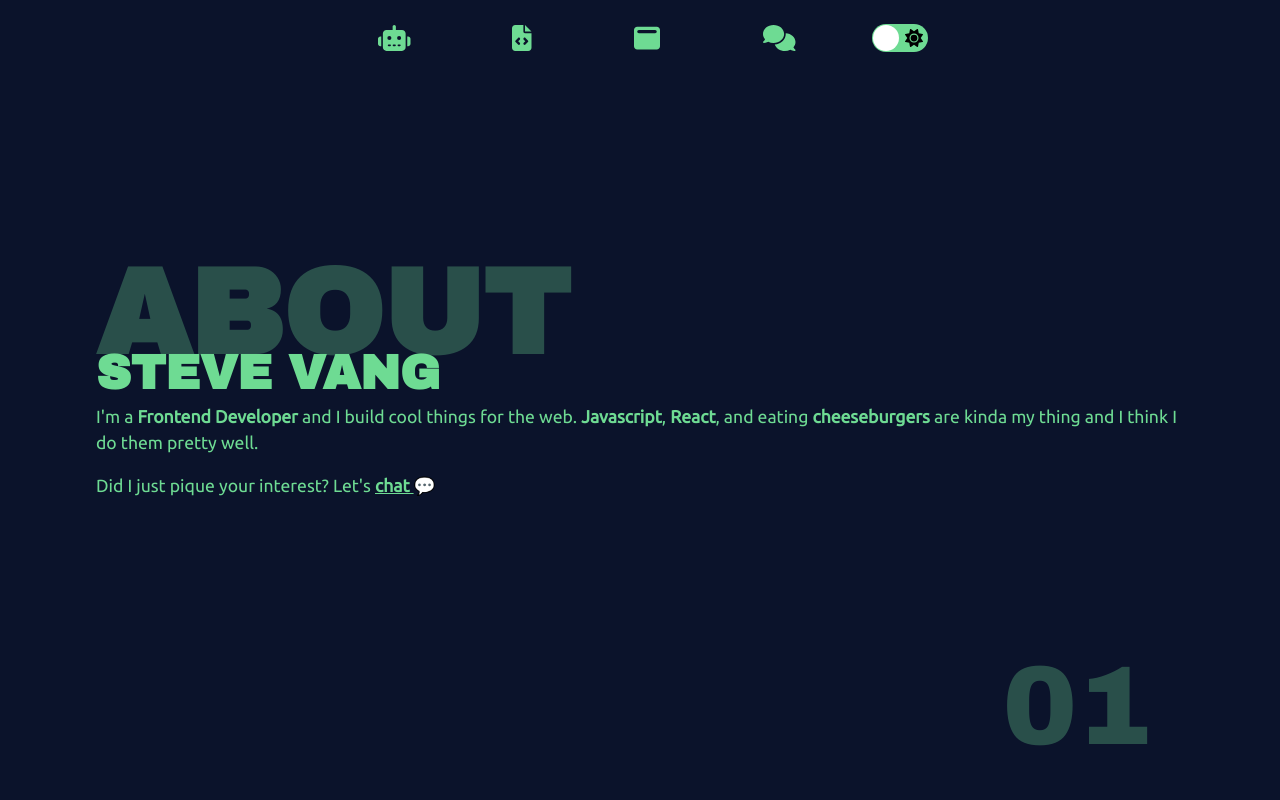
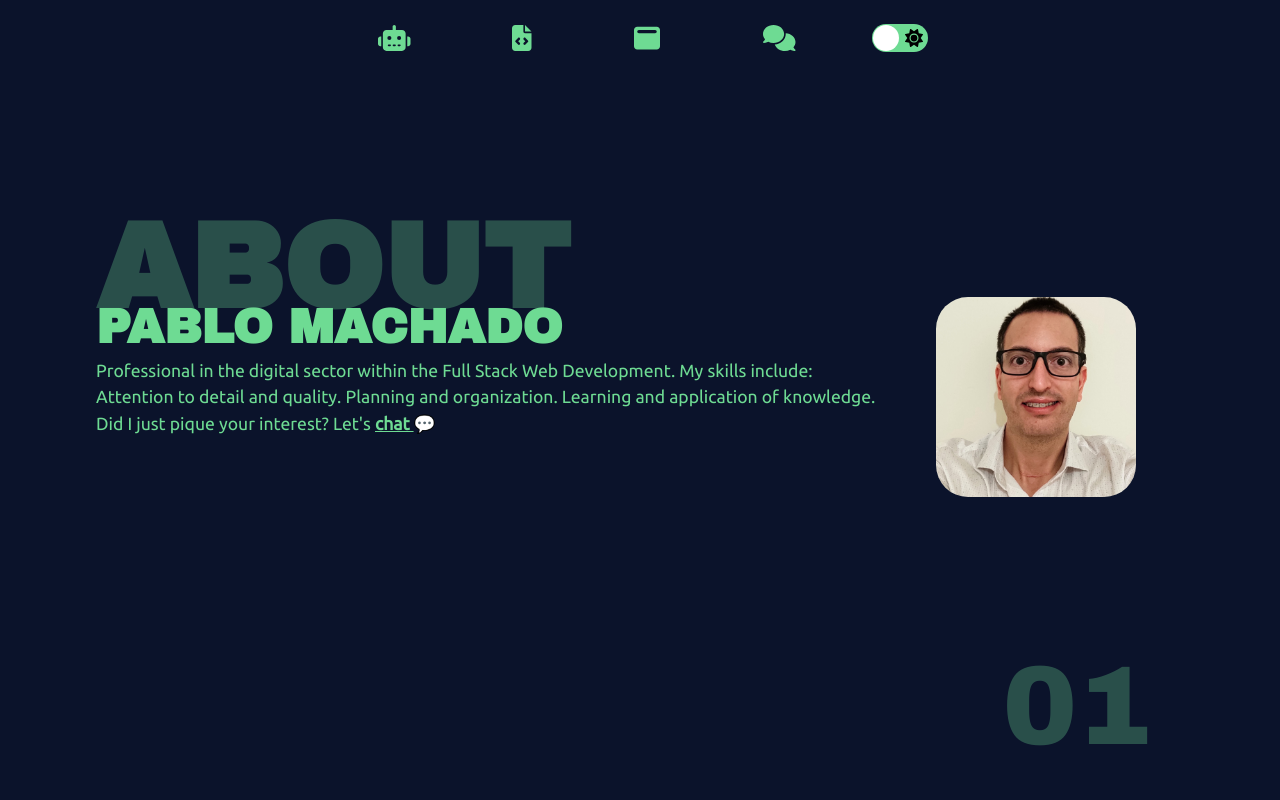
Before and after one commit to pmmachadov/portfolio-pablo-machado, a Next.js app: page /#intro in a window 1280 px wide. Shown: the top 800 px of the page. Built offline with nearby package versions, Linux system fonts and the light colour scheme.

Commit message:
profile photo added

```diff
--- /dev/null
+++ b/components/PersonalImage.tsx
@@ -0,0 +1,16 @@
+import { ImageComponentProps } from "types";
+
+const PersonalImage: React.FC<ImageComponentProps> = ({ src = '/assets/images/personalPhoto.jpg', alt, className }) => {
+    return (
+        <img
+            src={ src }
+            alt={ alt }
+            className={ className }
+            style={ {
+                width: '200px', height: '200px', objectFit: 'cover', borderRadius: '2rem', float: 'right', margin: '3rem', marginTop: 'auto'
+            } }
+        />
+    );
+}
+
+export default PersonalImage;
--- a/sections/Intro.tsx
+++ b/sections/Intro.tsx
@@ -2,9 +2,11 @@ import React from 'react';
 import SectionCard from '@components/SectionCard';
 import styles from '@styles/Intro.module.sass';
 import BgTitle from '@components/BgTitle';
+import PersonalImage from '@components/PersonalImage';
+
 
 const Intro = () => {
-  function scrollToContact(e: React.MouseEvent<HTMLAnchorElement>) {
+  function scrollToContact (e: React.MouseEvent<HTMLAnchorElement>) {
     e.preventDefault();
     const contact = document.getElementById('contact');
     contact?.scrollIntoView({
@@ -19,24 +21,22 @@ const Intro = () => {
       <>
         <BgTitle title='ABOUT' />
         <div>
+          <PersonalImage
+            src='/assets/images/personalPhoto.jpg'
+            alt='Pablo Machado'
+            className={ styles.myPhoto } />
+
           <p>
-            {/* add your text here */}
             <span
-              className={styles.myName}
-              style={{ fontFamily: 'Archivo Black, sans-serif' }}
-            >
-              STEVE VANG
-            </span>
-            {/* <br /> */}
-            I&apos;m a<b> Frontend Developer </b>
-            and I build cool things for the web. <b>Javascript</b>, <b>React</b>
-            , and eating <b>cheeseburgers</b> are kinda my thing and I think I
-            do them pretty well.
+              className={ styles.myName }
+              style={ { fontFamily: 'Archivo Black, sans-serif' } }>
+              PABLO MACHADO
+            </span> Professional in the digital sector within the Full Stack Web Development. My skills include: Attention to detail and quality. Planning and organization. Learning and application of knowledge.
+            Did I just pique your interest? Let&apos;s{ ' ' }
+            <a onClick={ scrollToContact }>
+              <b style={ { textDecoration: 'underline' } }>chat </b>💬
+            </a>{ ' ' }
           </p>
-          Did I just pique your interest? Let&apos;s{' '}
-          <a onClick={scrollToContact}>
-            <b style={{ textDecoration: 'underline' }}>chat </b>💬
-          </a>{' '}
         </div>
       </>
     </SectionCard>
--- a/styles/globals.css
+++ b/styles/globals.css
@@ -1,11 +1,11 @@
 html,
 body {
+  font-family: Ubuntu, sans-serif;
+  font-size: 1rem;
+  line-height: 1.65rem;
+  margin: 0;
+  overflow-x: hidden;
   padding: 0;
-  margin: 0;
-  font-family: Ubuntu, sans-serif;
-  line-height: 1.65rem;
-  overflow-x: hidden;
-  font-size: 1rem;
   scroll-behavior: smooth !important;
 }
 
@@ -19,8 +19,8 @@ button {
   background-color: transparent;
   border: none;
   color: inherit;
+  cursor: pointer;
   font-size: inherit;
-  cursor: pointer;
 }
 
 a {
```
Also changed, not shown: types.ts (+9 -0 lines), public/assets/images/personalPhoto.jpg (added).
